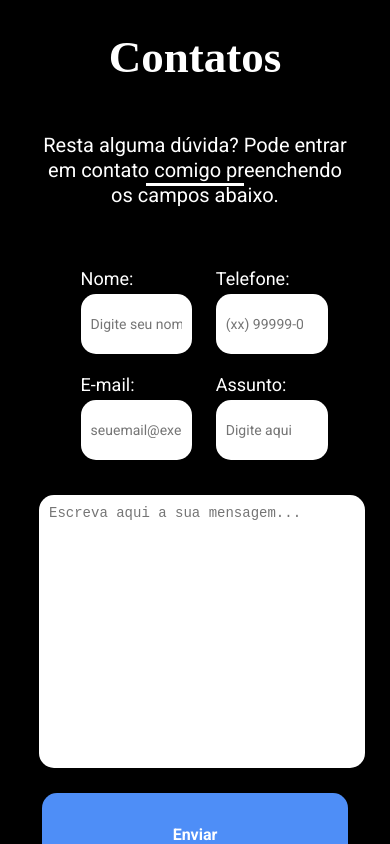
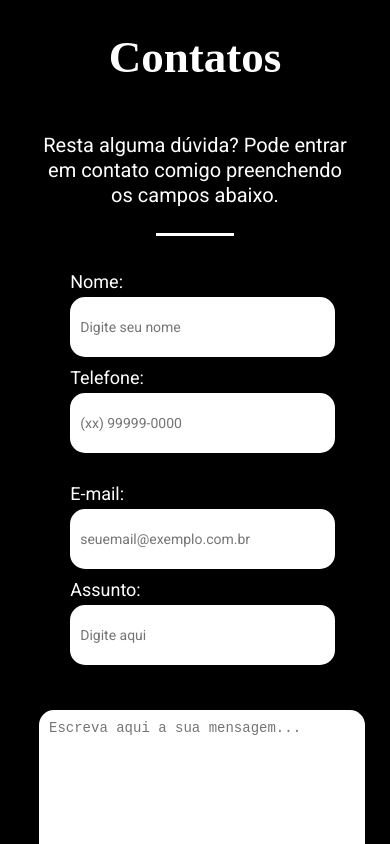
Before and after one commit to teixeira83/PortfolioFrontEnd, a React (Create React App) app: page / in a window 390 px wide. Shown: the part 3240-4084 px from the top of the page. Built offline with nearby package versions, Linux system fonts and the light colour scheme; a web font is replaced by a local one.

Commit message:
fix responsive from contact section

```diff
--- a/src/components/Contact/styles.js
+++ b/src/components/Contact/styles.js
@@ -21,17 +21,6 @@ export const Text = styled.p`
     text-align: center;
     display: flex;
     justify-content: center;
-
-    &:after {
-        content: "";
-        position: absolute;
-        width: 25%;
-        height: 3px;
-        display: block;
-        margin: ${GAPS.medium} auto;
-        background-color: ${COLORS.secondary};
-
-    }
 `
 
 export const FormContainer = styled.div`
--- a/src/components/FormContact/styles.js
+++ b/src/components/FormContact/styles.js
@@ -8,8 +8,17 @@ export const Container = styled.div`
     justify-content: center;
     text-align: center;
     width: 100%;
-    margin-top: ${GAPS.medium};
-    margin-bottom: ${GAPS.medium};
+    margin: ${GAPS.small} auto;
+    padding-bottom: ${GAPS.small};
+    &:before {
+        content: "";
+        width: 25%;
+        height: 3px;
+        display: block;
+        background-color: ${COLORS.secondary};
+        margin: 0 auto ${GAPS.small} auto;
+    }
+
     @media (max-width: 720px) {
         flex-direction: column;
     }
@@ -35,12 +44,22 @@ export const TextArea = styled.textarea`
 export const InformationContainer = styled.div`
     display: flex;
     flex-direction: row;
-    justify-content: space-evenly;
-    margin: ${GAPS.smaller} 0 ${GAPS.smaller};
+    justify-content: space-between;
+    margin: ${GAPS.smaller} ${GAPS.big};
+
+    @media (max-width: 900px) {
+        flex-direction: column;
+        justify-content: center;
+        align-items: center;
+    }
+
+    @media (max-width: 720px) {
+        margin: ${GAPS.smaller} 0;
+    }
 `
 
 export const FormInput = styled.input`
-    width: 100%;
+    width: 95%;
     height: 40px;
     font-size: 14px;
     border: none;
@@ -52,6 +71,11 @@ export const FormInput = styled.input`
     }
     &[type=number] {
         -moz-appearance: textfield;
+    }
+    &::-webkit-outer-spin-button,
+    ::-webkit-inner-spin-button {
+        -webkit-appearance: none;
+        margin: 0;
     }
 `
 
@@ -74,7 +98,16 @@ export const FormButton = styled.input`
 `
 
 export const LabelInput = styled.label`
-    width: 30%;
+    width: 60%;
+    display: flex;
+    flex-direction: column;
+    margin: 0 ${GAPS.small};
+
+    @media (max-width: 900px) {
+        margin-bottom: 10px;
+        width: 80%;
+        justify-content: center;
+    }
 `
 
 export const SpanInput = styled.span`
```
